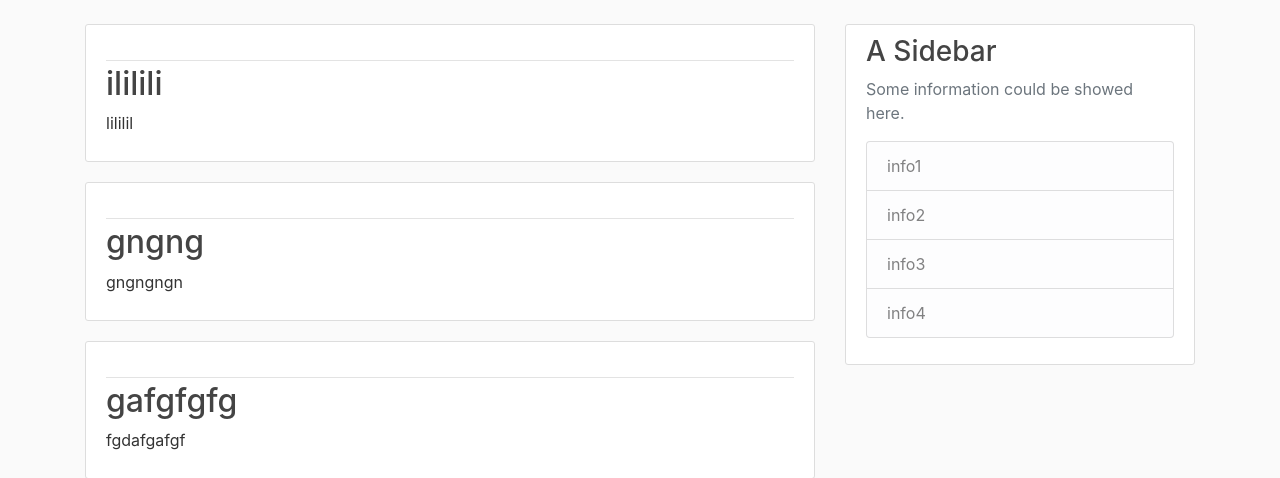
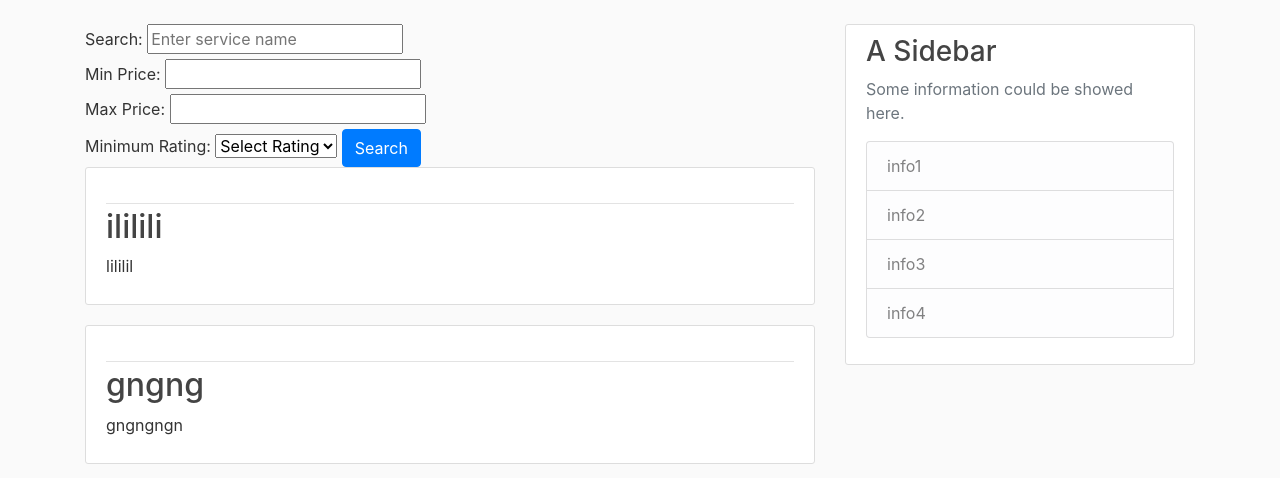
Before and after one commit to Mahadi-Irl/CSE471_Lab_Project, a Flask app: page / in a window 1280 px wide. Shown: the part 56-534 px from the top of the page. Run offline with Flask 3, Linux system fonts and the light colour scheme; some libraries are stand-ins or nearby versions.

Commit message:
Search Implemented - Andalib's Section complete and running

```diff
--- a/flaskapp/routes.py
+++ b/flaskapp/routes.py
@@ -4,6 +4,7 @@ from flaskapp.forms import RegistrationForm, LoginForm
 from flaskapp.models import User, ServiceProvider, ServiceOrder, Service, ServiceProviderService, CategoryEnum
 from flask_login import login_user, current_user, logout_user, login_required
 from enum import Enum
+from sqlalchemy import or_
 
 
 @app.route("/")
@@ -133,6 +134,44 @@ def become_service_provider():
 
 
 
+#search
+@app.route('/search_result', methods=['GET'])
+def search_result():
+    query = request.args.get('query', '').split()
+    min_price = request.args.get('min_price', type=float)
+    max_price = request.args.get('max_price', type=float)
+    rating = request.args.get('rating', type=int) or 0
+
+    results = Service.query
+
+    if query:
+        filters = [Service.title.ilike(f"%{word}%") for word in query]
+        results = results.filter(or_(*filters))
+
+    if min_price is not None:
+        results = results.filter(Service.ser_price >= min_price)
+
+    if max_price is not None:
+        results = results.filter(Service.ser_price <= max_price)
+
+    if rating >= 0 and rating <=5:
+        results = results.filter(Service.ratings >= rating)
+
+    # Apply sorting after all filters
+    results = results.order_by(Service.ser_price.asc(), Service.ratings.desc()).all()
+
+
+
+
+
+
+
+
+    return render_template('search_results.html', result=results)
+
+
+
+
 
 
 
--- a/flaskapp/templates/home.html
+++ b/flaskapp/templates/home.html
@@ -1,4 +1,38 @@
 {% extends "layout.html" %}
+
+{% block search %}
+
+<form action="{{ url_for('search_result') }}" method="GET">
+  <div>
+    <label for="query">Search:</label>
+    <input type="text" id="query" name="query" placeholder="Enter service name">
+  </div>
+
+  <label for="min_price">Min Price:</label>
+  <input type="number" id="min_price" name="min_price" step="0.01">
+  <br>
+
+  <label for="max_price">Max Price:</label>
+  <input type="number" id="max_price" name="max_price" step="0.01">
+  <br>
+
+  <label for="rating">Minimum Rating:</label>
+    <select id="rating" name="rating">
+        <option value="">Select Rating</option>
+        <option value=0>0+</option>
+        <option value=1>1+</option>
+        <option value=2>2+</option>
+        <option value=3>3+</option>
+        <option value=4>4+</option>
+        <option value=5>5</option>
+    </select>
+
+  <button type="submit" class="btn btn-primary">Search</button>
+</form>
+
+
+
+{% endblock search %}
 {% block content %}
     {% for service in services %}
         <article class="media content-section">
--- a/flaskapp/templates/layout.html
+++ b/flaskapp/templates/layout.html
@@ -59,7 +59,9 @@
               {% endfor %}
             {% endif %}
           {% endwith %}
+          {% block search %} {% endblock %}
           {% block content %}{% endblock %}
+          {% block result %}{% endblock %}
         </div>
         <div class="col-md-4">
           <div class="content-section">
```
Also changed, not shown: flaskapp/templates/search_results.html (added, +51 -0 lines), instance/site.db.
